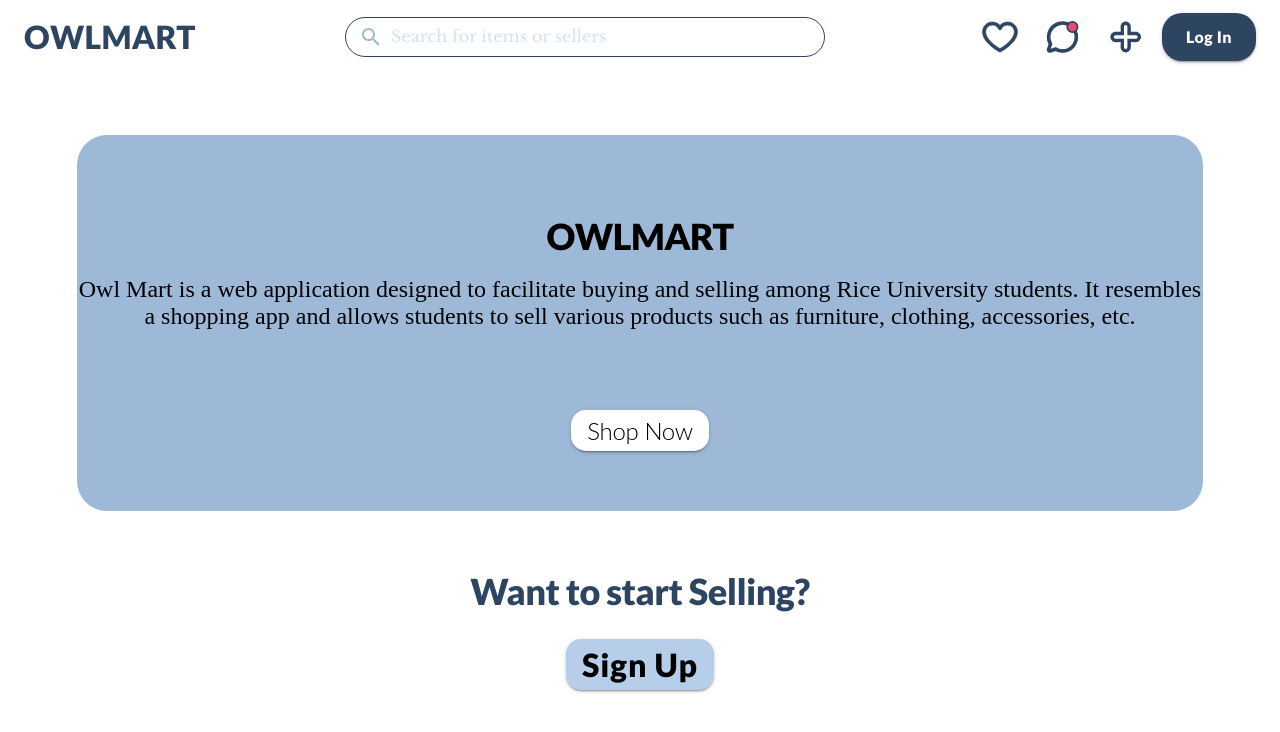
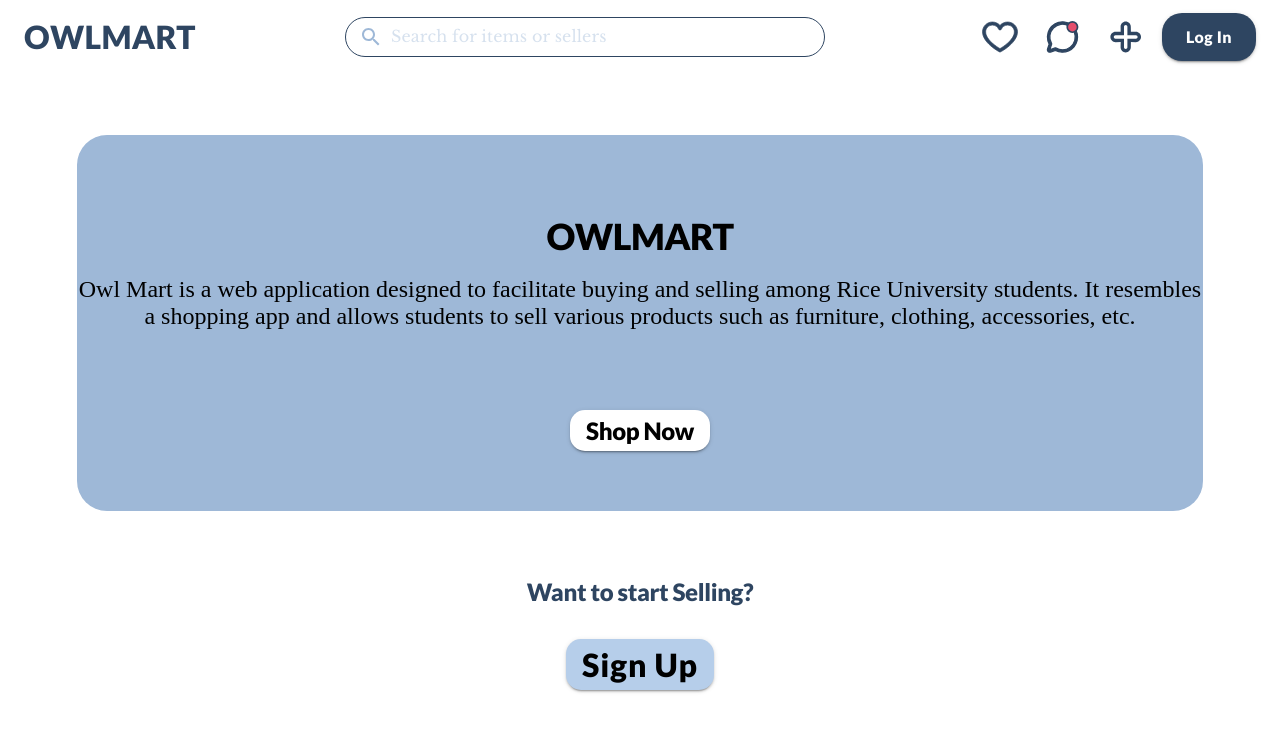
Before and after one commit to rice-apps/owlmart, a React (Create React App) app in the folder client/: page / in a window 1280 px wide. Shown: the top 732 px of the page. Built offline with nearby package versions, Linux system fonts and the light colour scheme.

Commit message:
fixed fonts

```diff
--- a/client/src/components/pages/LandingPage.js
+++ b/client/src/components/pages/LandingPage.js
@@ -45,7 +45,7 @@ export const LandingPage = () => {
               variant="h1"
               sx={{
                 fontSize: "24px",
-                fontFamily: "Lato",
+                fontFamily: "Lato-bold",
                 color: "black",
                 fontStyle: "normal",
                 fontWeight: "20px",
@@ -61,7 +61,7 @@ export const LandingPage = () => {
           <Typography
             variant="h1"
             sx={{
-              fontSize: "36px",
+              fontSize: "24px",
               fontFamily: "Lato-bold",
               color: "#2E4561",
               fontStyle: "normal",
--- a/client/src/components/pages/LandingStyles.js
+++ b/client/src/components/pages/LandingStyles.js
@@ -1,6 +1,5 @@
 import styled from "styled-components";
 import Box from "@mui/material/Box";
-
 const iphoneMaxWidth = "768px"; // Set the maximum width for iPhone (adjust if needed)
 
 export const CenteredBox = styled(Box)`
```
